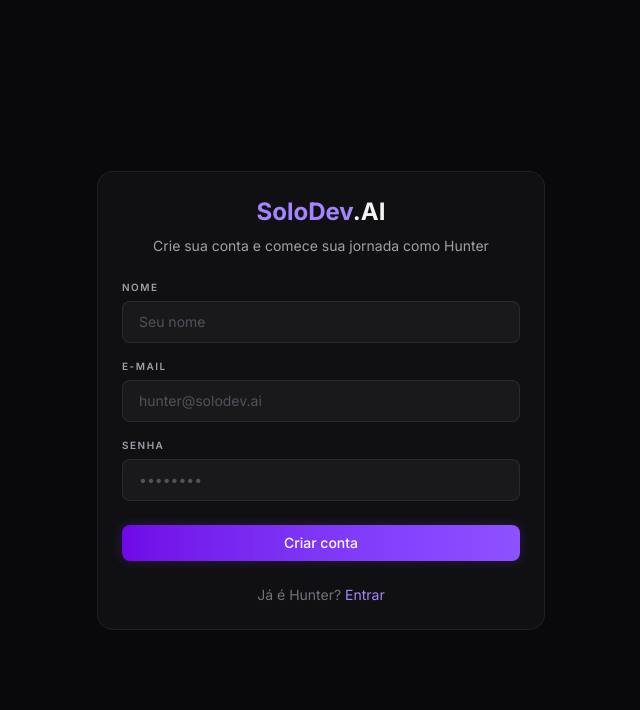
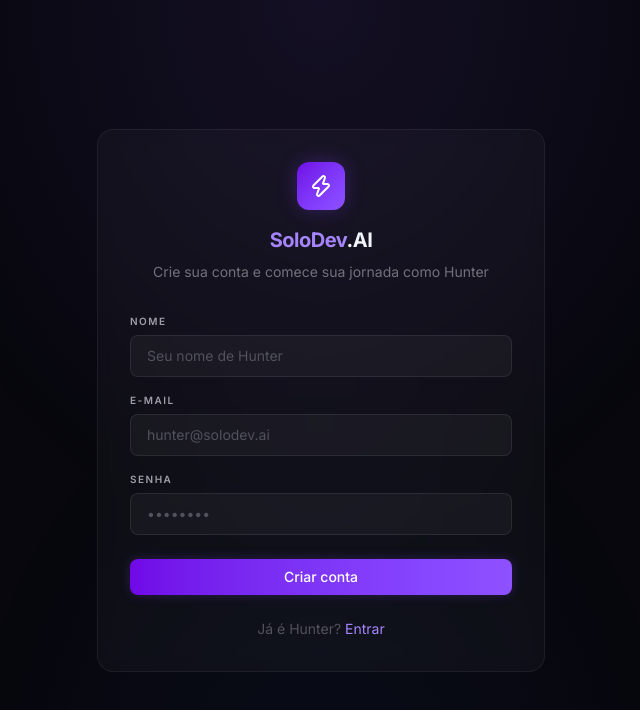
Before and after one commit to leozinhoszg/solodev.ia, a React (Vite) app in the folder frontend/: page /register in a window 1280 px wide. Shown: the top 710 px of the page, without its empty margins (319-959 px from the left). Built offline with nearby package versions, Linux system fonts and the light colour scheme; no server answers.

Commit message:
feat: redesign Register with atmospheric glassmorphism style

```diff
--- a/frontend/src/pages/Register.tsx
+++ b/frontend/src/pages/Register.tsx
@@ -1,8 +1,8 @@
 import { useState, type FormEvent } from "react";
 import { Link, useNavigate } from "react-router-dom";
+import { Zap } from "lucide-react";
 import Button from "../components/ui/Button";
 import Input from "../components/ui/Input";
-import Card from "../components/ui/Card";
 import { useAuth } from "../hooks/useAuth";
 
 export default function Register() {
@@ -29,19 +29,31 @@
   }
 
   return (
-    <div className="flex min-h-screen items-center justify-center bg-zinc-950 px-4">
-      <Card className="w-full max-w-md">
-        <div className="mb-6 text-center">
-          <h1 className="text-2xl font-bold text-zinc-100">
-            <span className="text-violet-400">SoloDev</span>.AI
+    <div className="relative flex min-h-screen items-center justify-center bg-[#07070d] px-4">
+      {/* Atmospheric background */}
+      <div className="pointer-events-none fixed inset-0">
+        <div className="absolute inset-0 bg-[radial-gradient(ellipse_at_50%_0%,rgba(139,92,246,0.1)_0%,transparent_50%)]" />
+        <div className="absolute inset-0 bg-[radial-gradient(ellipse_at_50%_100%,rgba(59,130,246,0.05)_0%,transparent_40%)]" />
+      </div>
+
+      {/* Card */}
+      <div className="animate-fade-in-up relative w-full max-w-md rounded-2xl border border-white/[0.06] bg-white/[0.03] p-8 backdrop-blur-sm">
+        {/* Logo */}
+        <div className="mb-8 flex flex-col items-center">
+          <div className="mb-4 flex h-12 w-12 items-center justify-center rounded-xl bg-gradient-to-br from-violet-700 to-violet-500 shadow-[0_0_20px_rgba(124,58,237,0.3)]">
+            <Zap size={24} className="text-white" />
+          </div>
+          <h1 className="text-xl font-bold tracking-tight">
+            <span className="text-violet-400">SoloDev</span>
+            <span className="text-slate-100">.AI</span>
           </h1>
-          <p className="mt-2 text-sm text-zinc-400">
+          <p className="mt-2 text-sm text-zinc-500">
             Crie sua conta e comece sua jornada como Hunter
           </p>
         </div>
 
         {error && (
-          <div className="mb-4 rounded-lg bg-red-500/10 border border-red-500/20 px-4 py-3 text-sm text-red-400">
+          <div className="mb-4 rounded-lg border border-red-500/20 bg-red-500/[0.06] px-4 py-3 text-sm text-red-400">
             {error}
           </div>
         )}
@@ -50,7 +62,7 @@
           <Input
             label="Nome"
             type="text"
-            placeholder="Seu nome"
+            placeholder="Seu nome de Hunter"
             value={name}
             onChange={(e) => setName(e.target.value)}
             required
@@ -77,13 +89,16 @@
           </Button>
         </form>
 
-        <p className="mt-6 text-center text-sm text-zinc-500">
+        <p className="mt-6 text-center text-sm text-zinc-600">
           Já é Hunter?{" "}
-          <Link to="/login" className="text-violet-400 hover:underline">
+          <Link
+            to="/login"
+            className="text-violet-400 transition-colors hover:text-violet-300"
+          >
             Entrar
           </Link>
         </p>
-      </Card>
+      </div>
     </div>
   );
 }
```
